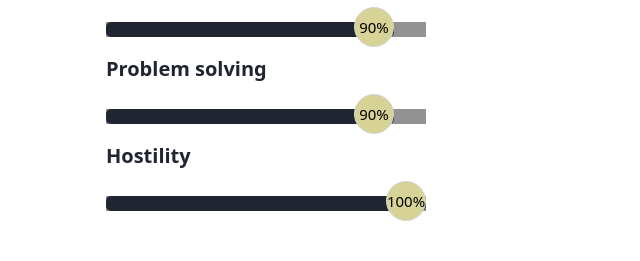
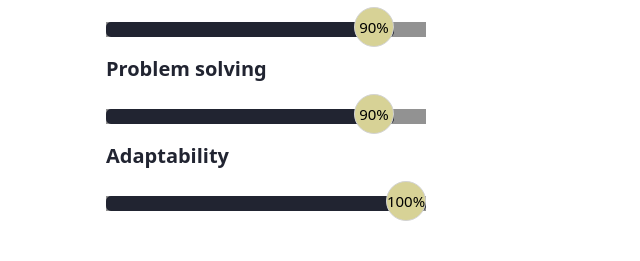
Before and after one commit to AsuleJonathan/My-online-profile, a plain HTML site: page index.html in a window 1280 px wide. Shown: the part 2907-3168 px from the top of the page, 0-640 px from the left. Drawn offline with nearby package versions, Linux system fonts and the light colour scheme; files whose address does not match are found by name.

Commit message:
bar changes

```diff
--- a/index.html
+++ b/index.html
@@ -223,7 +223,7 @@
                         <div class="s7"><span>90%</span></div>
                     </div>
 
-                    <h6>Hostility</h6>
+                    <h6>Adaptability</h6>
                     <div class="progress_bar">
                         <div class="s8"><span>100%</span></div>
                     </div>
```
